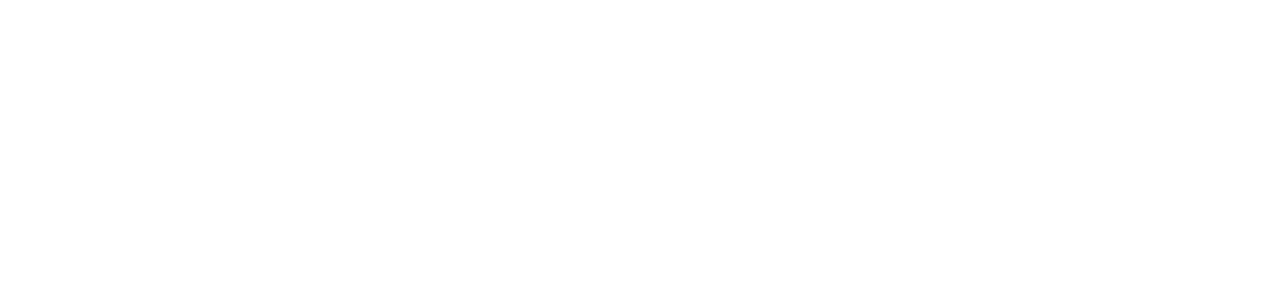
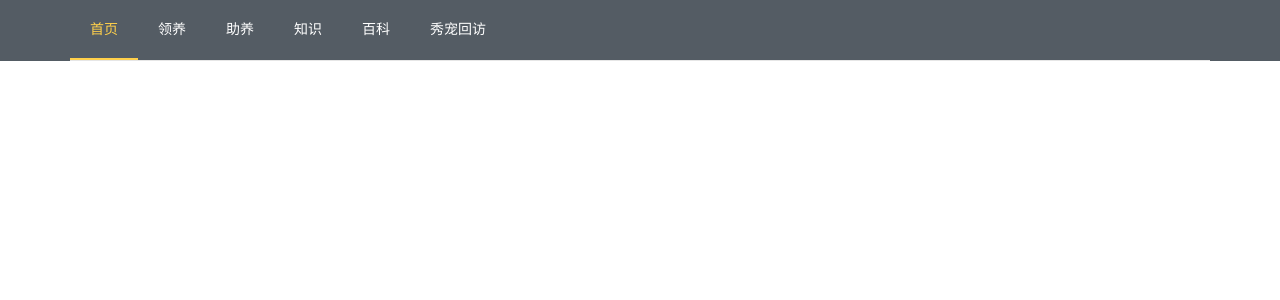
Before and after one commit to pzs616358428/petadopt-user, a Vue app: page / in a window 1280 px wide. Shown: the top 300 px of the page. Built offline with nearby package versions, Linux system fonts and the light colour scheme.

Commit message:
引入resetcss、添加Header组件

```diff
--- a/index.html
+++ b/index.html
@@ -3,6 +3,7 @@
 <head>
     <meta charset="utf-8">
     <meta name="viewport" content="width=device-width, initial-scale=1.0, maximum-scale=1.0, user-scalable=0">
+    <link rel="stylesheet" href="/static/css/reset.css">
     <title>宠物领养网</title>
 </head>
 <body>
--- a/src/App.vue
+++ b/src/App.vue
@@ -1,13 +1,19 @@
 <template>
     <div id="app">
+        <pet-header></pet-header>
     </div>
 </template>
 
 <script>
+    import Header from './components/Header'
+
     export default {
-        name: 'App'
+        name: 'App',
+        components: {
+            'pet-header': Header
+        }
     }
 </script>
 
-<style lang="stylus">
+<style lang="stylus" scoped>
 </style>
--- /dev/null
+++ b/src/components/Header.vue
@@ -0,0 +1,40 @@
+<template>
+    <div class="header">
+        <div class="menu-wrapper">
+            <el-menu :default-active="activeIndex" class="el-menu-demo" mode="horizontal" @select="handleSelect"
+                     background-color="#545c64" text-color="#fff" active-text-color="#ffd04b">
+                <el-menu-item index="1">首页</el-menu-item>
+                <el-menu-item index="2">领养</el-menu-item>
+                <el-menu-item index="3">助养</el-menu-item>
+                <el-menu-item index="4">知识</el-menu-item>
+                <el-menu-item index="5">百科</el-menu-item>
+                <el-menu-item index="6">秀宠回访</el-menu-item>
+            </el-menu>
+        </div>
+    </div>
+</template>
+
+<script>
+    export default {
+        name: "Header",
+        data() {
+            return {
+                activeIndex: '1'
+            }
+        },
+        methods: {
+            handleSelect(key, keyPath) {
+                console.log(key, keyPath)
+            }
+        }
+    }
+</script>
+
+<style lang="stylus" scoped>
+    .header
+        width 100%
+        background-color #545c64
+        .menu-wrapper
+            width 1140px
+            margin 0 auto
+</style>
--- /dev/null
+++ b/static/css/reset.css
@@ -0,0 +1,58 @@
+/* http://meyerweb.com/eric/tools/css/reset/
+   v2.0 | 20110126
+   License: none (public domain)
+*/
+
+html, body, div, span, applet, object, iframe,
+h1, h2, h3, h4, h5, h6, p, blockquote, pre,
+a, abbr, acronym, address, big, cite, code,
+del, dfn, em, img, ins, kbd, q, s, samp,
+small, strike, strong, sub, sup, tt, var,
+b, u, i, center,
+dl, dt, dd, ol, ul, li,
+fieldset, form, label, legend,
+table, caption, tbody, tfoot, thead, tr, th, td,
+article, aside, canvas, details, embed,
+figure, figcaption, footer, header, hgroup,
+menu, nav, output, ruby, section, summary,
+time, mark, audio, video {
+    margin: 0;
+    padding: 0;
+    border: 0;
+    font-size: 100%;
+    font: inherit;
+    vertical-align: baseline;
+}
+
+/* HTML5 display-role reset for older browsers */
+article, aside, details, figcaption, figure,
+footer, header, hgroup, menu, nav, section {
+    display: block;
+}
+
+body {
+    line-height: 1;
+}
+
+ol, ul {
+    list-style: none;
+}
+
+blockquote, q {
+    quotes: none;
+}
+
+blockquote:before, blockquote:after,
+q:before, q:after {
+    content: '';
+    content: none;
+}
+
+table {
+    border-collapse: collapse;
+    border-spacing: 0;
+}
+
+a {
+    text-decoration: none;
+}
```
